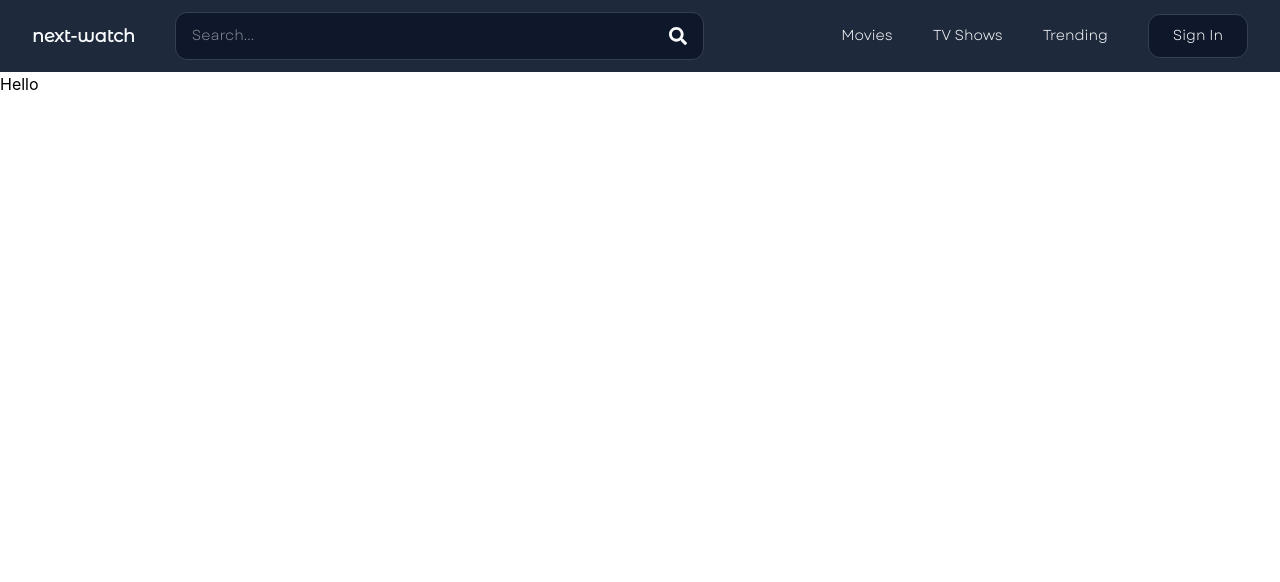
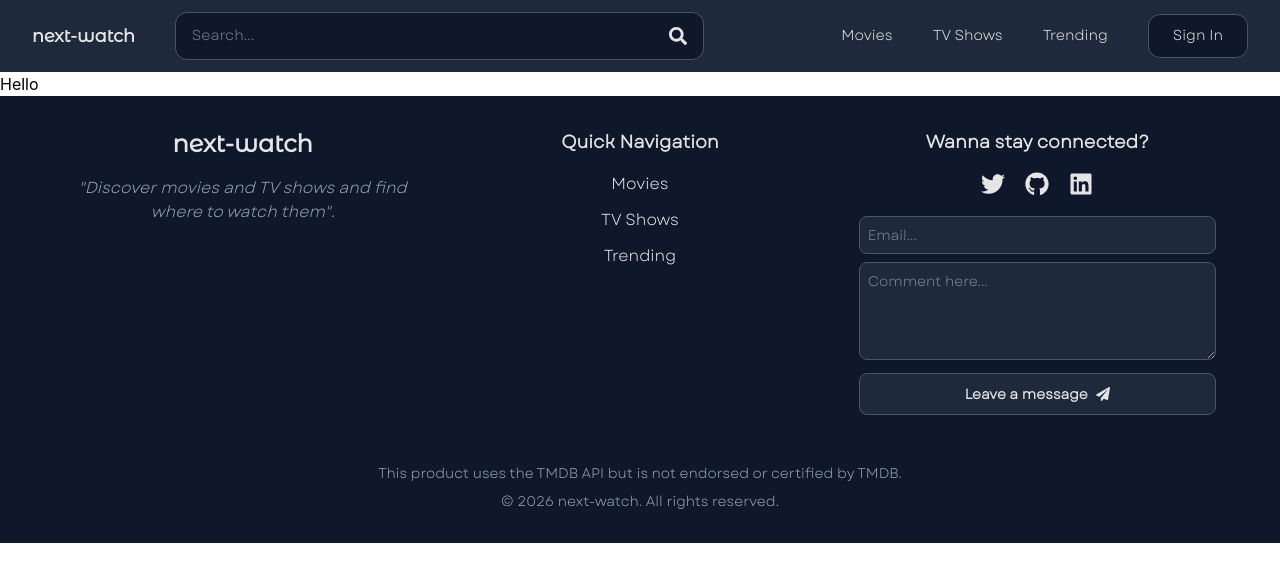
Before and after one commit to lawson101/next-watch, a React (Vite) app: page / in a window 1280 px wide. Shown: the top 582 px of the page. Built offline with nearby package versions, Linux system fonts and the light colour scheme; no server answers.

Commit message:
Built Footer

```diff
--- a/src/App.jsx
+++ b/src/App.jsx
@@ -1,5 +1,6 @@
 import { Routes, Route } from "react-router-dom";
 import Navbar from "./components/Navbar.jsx";
+import Footer from "./components/Footer.jsx";
 import Home from "./pages/Home.jsx";
 import NotFound from "./pages/NotFound.jsx";
 
@@ -11,6 +12,7 @@ function App() {
                 <Route path="/" element={<Home />} />
                 <Route path="*" element={<NotFound />} />
             </Routes>
+            <Footer />
         </div>
     );
 }
--- /dev/null
+++ b/src/components/Footer.jsx
@@ -0,0 +1,96 @@
+import { FaGithub, FaLinkedin, FaTwitter } from "react-icons/fa";
+import { Link } from "react-router-dom";
+import Form from "./Form.jsx";
+
+const Footer = () => {
+    return (
+        <footer className="bg-background text-text font-garet py-8">
+            <div className="container text-center mx-auto px-4 md:px-16 lg:px-16 grid grid-cols-1 md:grid-cols-2 lg:grid-cols-3 gap-10">
+                {/* Brand Section */}
+                <div>
+                    <h3 className="text-2xl font-bold font-montserrat">
+                        next-watch
+                    </h3>
+                    <p className="text-text-secondary mt-4 italic">
+                        "Discover movies and TV shows and find where to watch
+                        them".
+                    </p>
+                </div>
+
+                {/* Quick Navigation Links */}
+                <div>
+                    <h4 className="text-lg font-semibold mb-4">
+                        Quick Navigation
+                    </h4>
+                    <ul className="space-y-3 w-fit mx-auto">
+                        <li>
+                            <Link
+                                to="/movies"
+                                className="transition duration-300 hover:text-text-secondary"
+                            >
+                                Movies
+                            </Link>
+                        </li>
+                        <li>
+                            <Link
+                                to="/tv"
+                                className="transition duration-300 hover:text-text-secondary"
+                            >
+                                TV Shows
+                            </Link>
+                        </li>
+                        <li>
+                            <Link
+                                to="/trending"
+                                className="transition duration-300 hover:text-text-secondary"
+                            >
+                                Trending
+                            </Link>
+                        </li>
+                    </ul>
+                </div>
+
+                {/* Social Links & Contact Form */}
+                <div className="mb-4 md:col-span-2 lg:col-span-1">
+                    <h4 className="text-lg font-semibold mb-4">
+                        Wanna stay connected?
+                    </h4>
+                    <div className="flex gap-5 justify-center">
+                        <a
+                            href="https://twitter.com/@_lawson101"
+                            target="_blank"
+                            className="hover:text-text-secondary transition duration-300"
+                        >
+                            <FaTwitter size={24} />
+                        </a>
+                        <a
+                            href="https://github.com/lawson-101"
+                            target="_blank"
+                            className="hover:text-text-secondary transition duration-300"
+                        >
+                            <FaGithub size={24} />
+                        </a>
+                        <a
+                            href="/"
+                            target="_blank"
+                            className="hover:text-text-secondary transition duration-300"
+                        >
+                            <FaLinkedin size={24} />
+                        </a>
+                    </div>
+
+                    <Form />
+                </div>
+            </div>
+            <div className="mt-8 text-center text-text-secondary text-sm">
+                <p className="mb-2">
+                    This product uses the TMDB API but is not endorsed or
+                    certified by TMDB.
+                </p>
+                <p>© 2026 next-watch. All rights reserved.</p>
+            </div>
+        </footer>
+    );
+};
+
+export default Footer;
--- /dev/null
+++ b/src/components/Form.jsx
@@ -0,0 +1,51 @@
+import { useForm, ValidationError } from '@formspree/react';
+import { FaPaperPlane } from 'react-icons/fa';
+
+function Form() {
+    const formId = import.meta.env.VITE_FORMSPREE_FORM_ID;
+    const [state, handleSubmit] = useForm(`${formId}`);
+
+    if (state.succeeded) {
+        return <p>Thanks for reaching out!</p>;
+    }
+
+    return (
+        <form onSubmit={handleSubmit} className="mt-5 space-y-2 text-sm">
+            <input
+                id="email"
+                type="email"
+                name="email"
+                placeholder="Email..."
+                className="w-full p-2 rounded-lg border border-border bg-surface  focus:outline-none focus:ring focus:ring-text-secondary"
+                required
+            />
+            <ValidationError
+                prefix="Email"
+                field="email"
+                errors={state.errors}
+            />
+            <textarea
+                id="message"
+                name="message"
+                rows={4}
+                placeholder="Comment here..."
+                className="w-full p-2 rounded-lg border border-border bg-surface focus:outline-none focus:ring focus:ring-text-secondary"
+                required
+            />
+            <ValidationError
+                prefix="Message"
+                field="message"
+                errors={state.errors}
+            />
+            <button
+                type="submit"
+                disabled={state.submitting}
+                className="flex items-center justify-center w-full border-1 border-border bg-surface text-text font-semibold py-2.5 rounded-lg hover:bg-button-hover transition duration-300"
+            >
+                Leave a message <FaPaperPlane className="ml-2" />
+            </button>
+        </form>
+    );
+}
+
+export default Form;
--- a/src/components/Navbar.jsx
+++ b/src/components/Navbar.jsx
@@ -12,7 +12,7 @@ const Navbar = () => {
                 <div className="flex items-center justify-between gap-10">
                     {/* Brand and Search bar */}
                     <div className="flex items-center max-w-2xl items-center gap-4 sm:gap-6 md:gap-8 lg:gap-10 w-full">
-                        <div className="font-bold font-montserrat sm:text-[1rem] md:text-[1.1rem]">
+                        <div className="font-bold font-montserrat text-[1.1rem]">
                             <Link to="/">next-watch</Link>
                         </div>
                         <div className="flex-1">
@@ -52,7 +52,7 @@ const Navbar = () => {
                         <div className="flex gap-10">
                             <Link
                                 to="/signin"
-                                className="px-6 py-2.5 bg-background border border-border rounded-xl transition duration-300 hover:border-gray-500"
+                                className="px-6 py-2.5 bg-background border border-border rounded-xl transition duration-300 hover:bg-button-hover"
                             >
                                 Sign In
                             </Link>
--- a/src/index.css
+++ b/src/index.css
@@ -16,19 +16,15 @@
     --color-background: #0f172a;
     --color-surface: #1e293b;
 
-    /* Brand */
-    --color-primary: #3b82f6;
-    --color-primary-hover: #2563eb;
-
     /* Text */
-    --color-text: #f8fafc;
+    --color-text: #e5e5e6;
     --color-text-secondary: #94a3b8;
 
     /* Borders */
-    --color-border: #334155;
+    --color-border: #4b5563;
 
     /* Buttons */
-    --color-button-hover: #061a3a;
+    --color-button-hover: #02132e;
 
     /* Status */
     --color-success: #22c55e;
@@ -44,6 +40,7 @@
 
 html,
 body {
+    padding: 0;
     margin: 0;
 }
 
```
